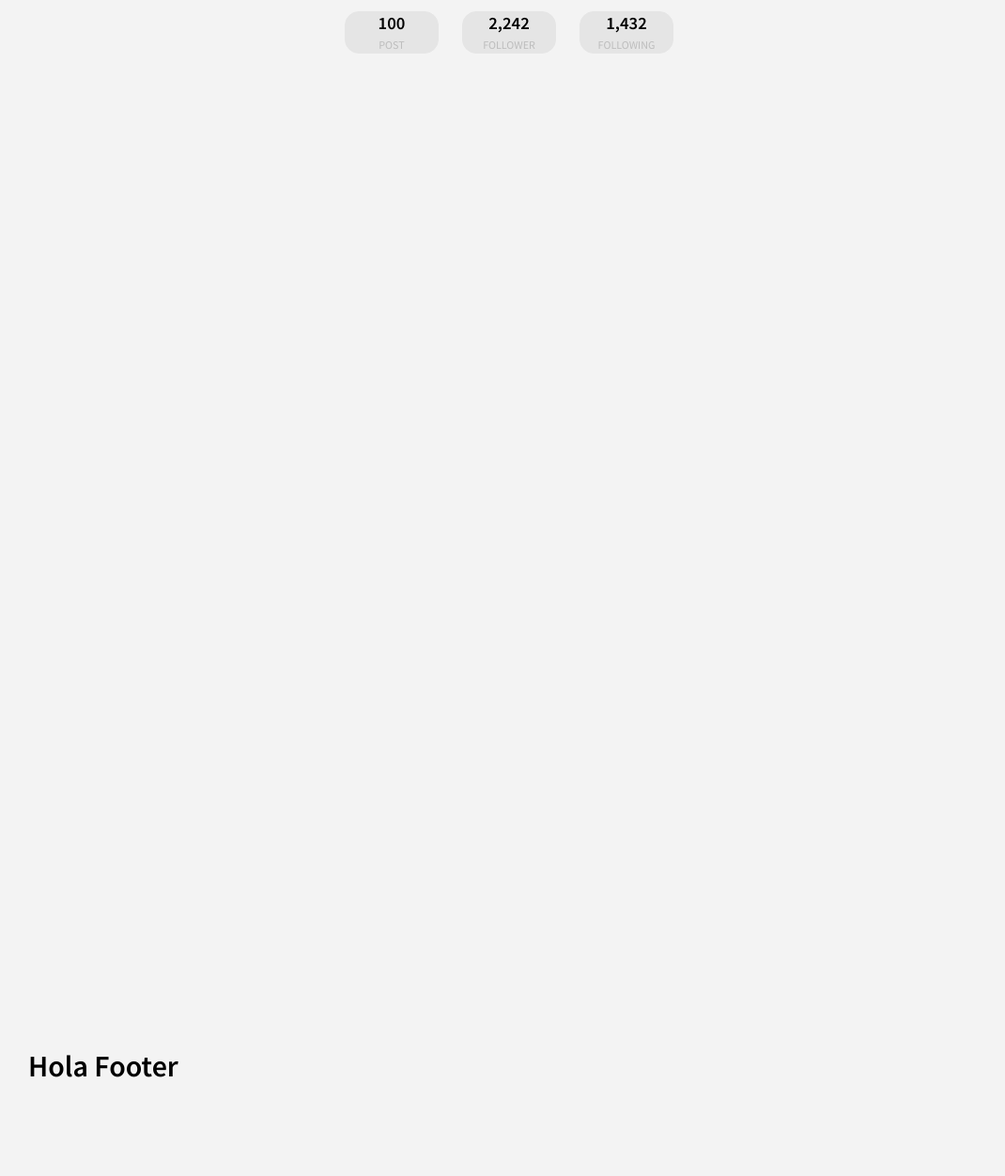
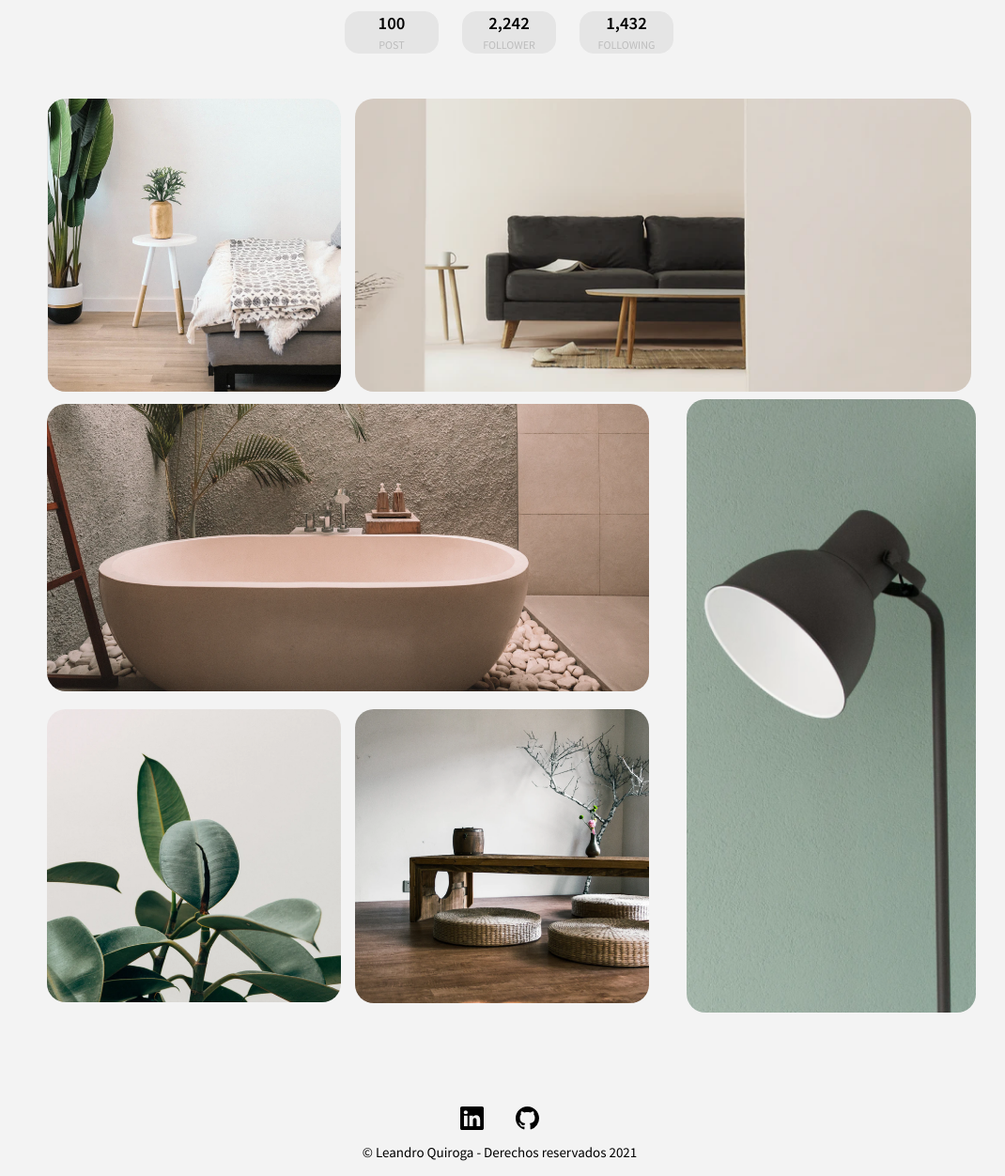
Before and after one commit to leandroquiroga/my-profile-gallery, a plain HTML site: page index.html in a window 1280 px wide. Shown: the part 215-1467 px from the top of the page at 94% size, without its empty margins (108-1178 px from the left). Before the commit the page ends 1400 px from the top, so only its background shows below. Drawn offline with Linux system fonts and the light colour scheme.

Commit message:
Estrucura web

```diff
--- a/index.html
+++ b/index.html
@@ -1,12 +1,12 @@
 <!DOCTYPE html>
-    <html lang="es">
+<html lang="es">
 
     <head>
         <meta charset="UTF-8">
         <meta http-equiv="X-UA-Compatible" content="IE=edge">
         <meta name="viewport" content="width=device-width, initial-scale=1.0">
         <meta name="description" content="Pagina web dedicada a perfiles de de personas donde
-            muestran sus logros y proyectos" >
+                muestran sus logros y proyectos">
         <meta name="author" content="Leandro Quiroga Developer Frontend Jr">
         <title>My gallary</title>
         <link rel="stylesheet" href="css/styles.css">
@@ -16,7 +16,7 @@
         <div class="container">
             <!-- Presentacion-->
             <header class="cabezera">
-                    <!-- Foto y nombre de perfil-->
+                <!-- Foto y nombre de perfil-->
                 <div class="photo-profile">
 
                     <div class="img-profile">
@@ -30,7 +30,7 @@
 
                 </div>
 
-                    <!-- Follower -->
+                <!-- Follower -->
 
                 <div class="data-profile">
                     <div class="post">
@@ -54,11 +54,69 @@
             <!-- Fotos -->
             <main class="begin">
 
+                <article class="photo-gallery">
+                    <div class="img-one">
+                        <img src="image/assent/photo1.png" alt="photo-1" title="photo 1" class="img">
+                    </div>
+
+                    <div class="img-two">
+                        <img src="image/assent/photo2.png" alt="photo-2" title="photo 2" class="img">
+                    </div>
+                </article>
+
+                <article class="photo-gallery-two">
+
+                    <div class="img-three">
+                        <img src="image/assent/photo3.png" alt="photo-three" title="photo 3" class="img">
+                    </div>
+
+                </article>
+
+                <article class="photo-gallery-three">
+
+                    <div class="img-four">
+                        <img src="image/assent/photo_4.png" alt="photo-four" title="photo 4" class="img">
+                    </div>
+
+                </article>
+
+                <article class="photo-gallery-four">
+                    <div class="img-five">
+                        <img src="image/assent/photo5.png" alt="photo-5" title="photo 5" class="img">
+                    </div>
+
+                    <div class="img-six">
+                        <img src="image/assent/photo6.png" alt="photo-6" title="photo 6" class="img">
+                    </div>
+                </article>
             </main>
         </div>
-        <footer class="container-footer">
-            <h1>Hola Footer</h1>
+
+        <!-- Pie de pagina -->
+        <footer class="pie-pagina">
+            <div class="redes">
+                <ul class="list-redes">
+                    <a href="https://www.linkedin.com/in/leanquiroga95/" target="_blank">
+                        <svg xmlns="http://www.w3.org/2000/svg" width="25" fill="#000" class="bi bi-linkedin"
+                            viewBox="0 0 16 16">
+                            <path
+                                d="M0 1.146C0 .513.526 0 1.175 0h13.65C15.474 0 16 .513 16 1.146v13.708c0 .633-.526 1.146-1.175 1.146H1.175C.526 16 0 15.487 0 14.854V1.146zm4.943 12.248V6.169H2.542v7.225h2.401zm-1.2-8.212c.837 0 1.358-.554 1.358-1.248-.015-.709-.52-1.248-1.342-1.248-.822 0-1.359.54-1.359 1.248 0 .694.521 1.248 1.327 1.248h.016zm4.908 8.212V9.359c0-.216.016-.432.08-.586.173-.431.568-.878 1.232-.878.869 0 1.216.662 1.216 1.634v3.865h2.401V9.25c0-2.22-1.184-3.252-2.764-3.252-1.274 0-1.845.7-2.165 1.193v.025h-.016a5.54 5.54 0 0 1 .016-.025V6.169h-2.4c.03.678 0 7.225 0 7.225h2.4z" />
+                        </svg>
+                    </a>
+
+                    <a href="https://github.com/leandroquiroga" target="_blank">
+                        <svg xmlns="http://www.w3.org/2000/svg" width="25" fill="#000" class="bi bi-github"
+                            viewBox="0 0 16 16">
+                            <path
+                                d="M8 0C3.58 0 0 3.58 0 8c0 3.54 2.29 6.53 5.47 7.59.4.07.55-.17.55-.38 0-.19-.01-.82-.01-1.49-2.01.37-2.53-.49-2.69-.94-.09-.23-.48-.94-.82-1.13-.28-.15-.68-.52-.01-.53.63-.01 1.08.58 1.23.82.72 1.21 1.87.87 2.33.66.07-.52.28-.87.51-1.07-1.78-.2-3.64-.89-3.64-3.95 0-.87.31-1.59.82-2.15-.08-.2-.36-1.02.08-2.12 0 0 .67-.21 2.2.82.64-.18 1.32-.27 2-.27.68 0 1.36.09 2 .27 1.53-1.04 2.2-.82 2.2-.82.44 1.1.16 1.92.08 2.12.51.56.82 1.27.82 2.15 0 3.07-1.87 3.75-3.65 3.95.29.25.54.73.54 1.48 0 1.07-.01 1.93-.01 2.2 0 .21.15.46.55.38A8.012 8.012 0 0 0 16 8c0-4.42-3.58-8-8-8z" />
+                        </svg>
+                    </a>
+
+                </ul>
+
+                <span>&copy; Leandro Quiroga - Derechos reservados 2021</span>
+            </div>
         </footer>
     </body>
 
-    </html>
+</html>
```
